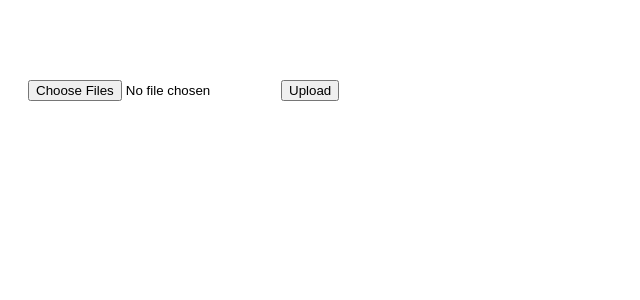
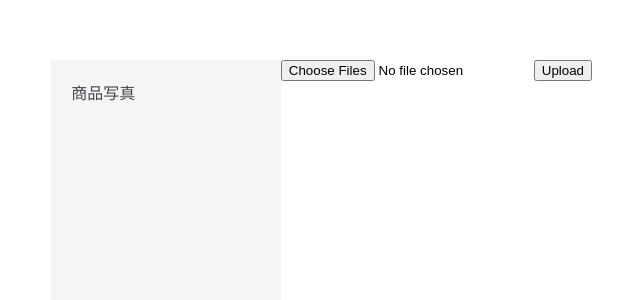
Before and after one commit to shafiulshaon/vue3_image_upload_order, a Vue app: page / in a window 1280 px wide. Shown: the top 300 px of the page, without its empty margins (0-640 px from the left). Built offline with nearby package versions, Linux system fonts and the light colour scheme.

Commit message:
added aside and section to the main layout

```diff
--- /dev/null
+++ b/src/components/organisms/aside/index.vue
@@ -0,0 +1,22 @@
+<template>
+  <aside>
+    <nav>商品写真</nav>
+  </aside>
+</template>
+
+<script>
+
+export default {
+  name: 'Aside'
+}
+</script>
+
+<style scoped>
+aside {
+  background-color: #f5f5f5;
+  width: 15%;
+  padding: 20px;
+  font-weight: 500;
+  color: #40474b;
+}
+</style>
--- a/src/templates/MainTemplate.vue
+++ b/src/templates/MainTemplate.vue
@@ -4,8 +4,10 @@
       <!-- header content -->
     </header>
     <main>
-      <!-- Slot for main content -->
-      <slot></slot>
+      <Aside />
+      <section>
+          <slot></slot>
+      </section>
     </main>
     <footer>
       <!-- footer content -->
@@ -14,9 +16,14 @@
 </template>
 
 <script>
-export default {
-  name: 'MainTemplate'
-}
+import Aside from "@/components/organisms/aside/index";
+import {defineComponent} from "vue";
+export default defineComponent({
+  name: 'MainTemplate',
+  components: {
+    Aside
+  },
+})
 </script>
 
 <style scoped>
@@ -24,9 +31,17 @@ export default {
   /* header styles */
 }
 .main-template main {
-  /* main content styles */
-  padding: 20px;
-  text-align: left;
+  display: flex;
+  flex-wrap: nowrap;
+  justify-content: center;
+  min-width: calc(100vw - 20px);
+}
+
+.main-template section {
+  display: flex;
+  flex-direction: column;
+  min-height: calc(100vh - 120px);
+  width: 75%;
 }
 .main-template footer {
   /* footer styles */
```
